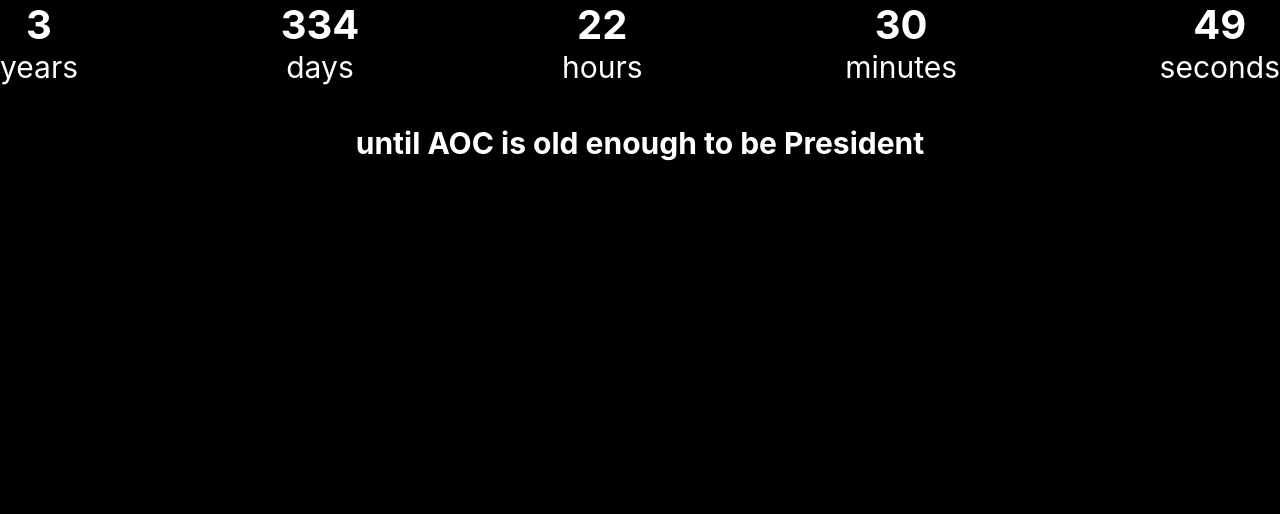
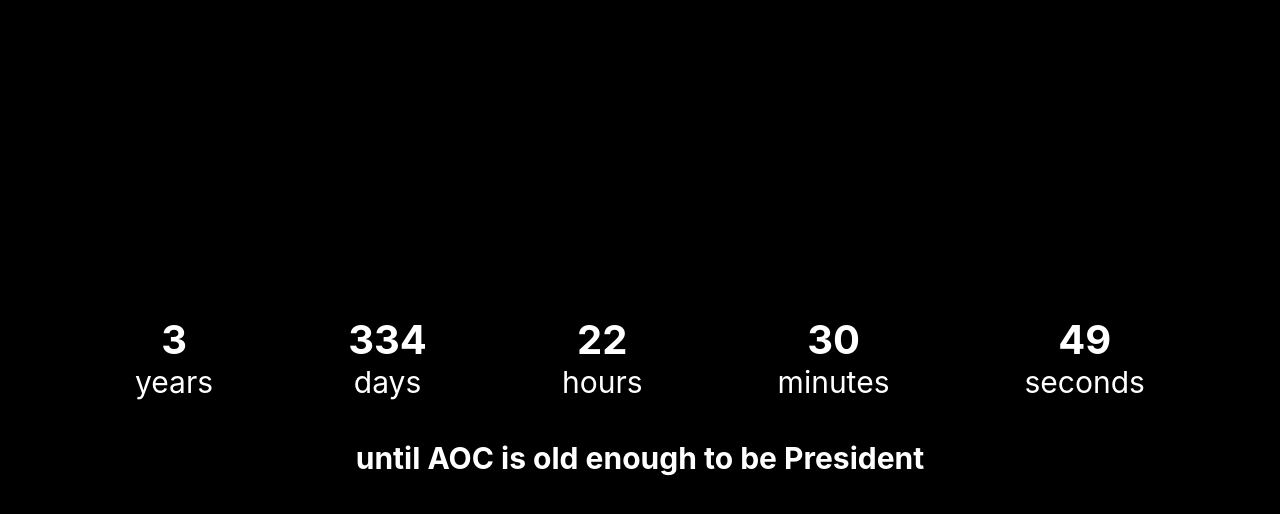
Before and after one commit to cartertoni/aoccountdown, a React (Create React App) app: page / in a window 1280 px wide. Shown: the top 514 px of the page. Built offline with nearby package versions, Linux system fonts and the light colour scheme.

Commit message:
Updated css properly centered vertically now

```diff
--- a/src/App.css
+++ b/src/App.css
@@ -46,8 +46,9 @@
 .clock {
  display: flex;
  flex-flow: row wrap;
- justify-content: space-between;
- align-items: center;
+ justify-content: space-evenly;
+ align-content: flex-end;
+ height: 50vh;
 }
 
 .clock-element {
@@ -62,7 +63,6 @@
 
 .headline {
   text-align: center;
-  align-self: center;
 }
 
 h4 {
```
